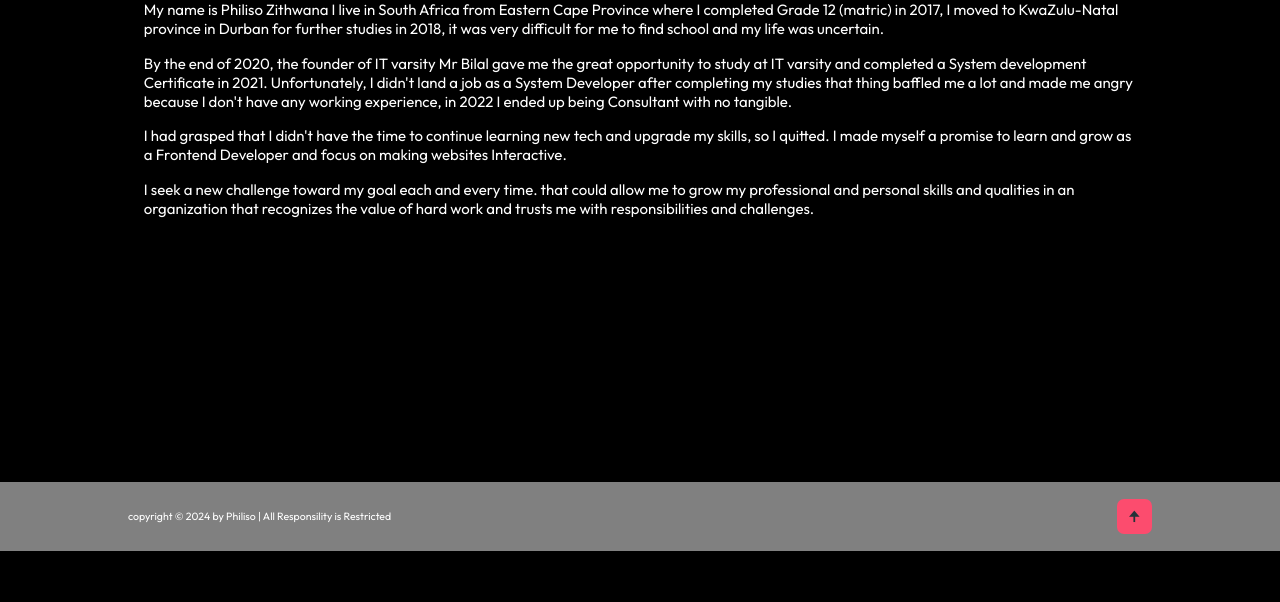
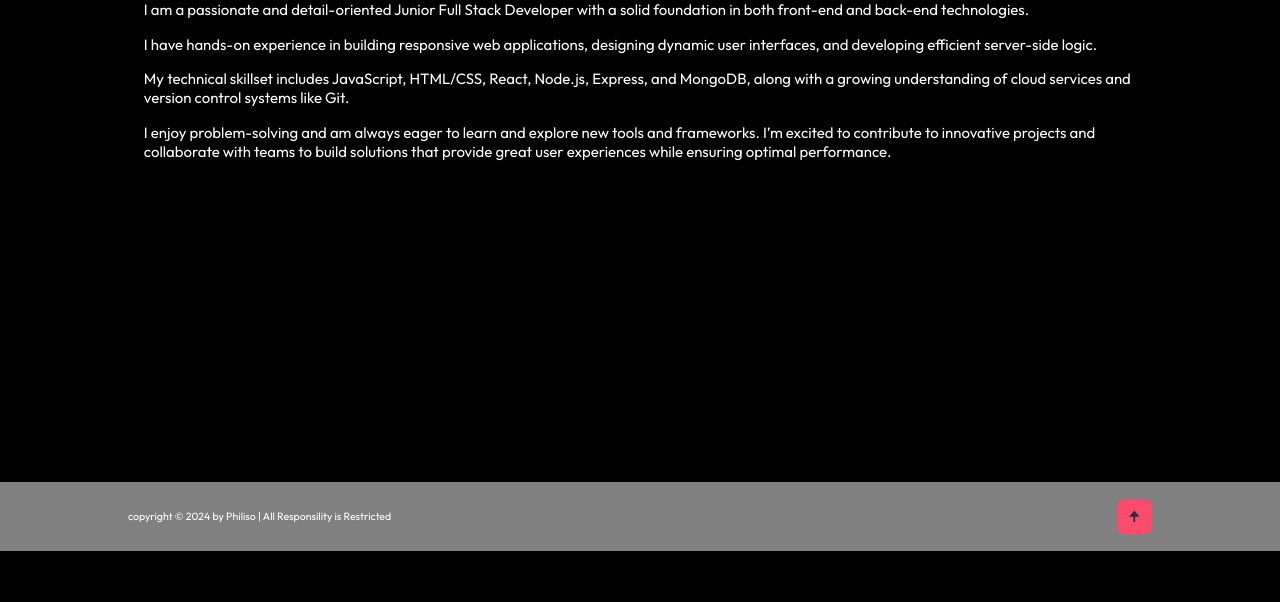
Before and after one commit to philisophiliso524-ITvarsity/portifolio-site, a plain HTML site: page about.html in a window 1280 px wide. Shown: the part 198-800 px from the top of the page. Drawn offline with nearby package versions, Linux system fonts and the light colour scheme.

Commit message:
new changes

```diff
--- a/about.html
+++ b/about.html
@@ -1,5 +1,6 @@
 <!DOCTYPE html>
 <html lang="en">
+
 <head>
   <meta charset="UTF-8" />
   <meta http-equiv="X-UA-Compatible" content="IE-edge" />
@@ -7,20 +8,14 @@
   <title>Responsive Personal Portfolio | Philiso</title>
 
   <!---- box icon ---->
-    <link
-      href="https://unpkg.com/boxicons@2.1.4/css/boxicons.min.css"
-      rel="stylesheet"
-    />
+  <link href="https://unpkg.com/boxicons@2.1.4/css/boxicons.min.css" rel="stylesheet" />
 
   <!---- custom css --->
   <link rel="stylesheet" href="css/style.css" />
   <link rel="stylesheet" href="css/custom.css" />
   <link rel="preconnect" href="https://fonts.googleapis.com" />
   <link rel="preconnect" href="https://fonts.gstatic.com" crossorigin />
-    <link
-      href="https://fonts.googleapis.com/css2?family=Roboto:wght@100;400&display=swap"
-      rel="stylesheet"
-    />
+  <link href="https://fonts.googleapis.com/css2?family=Roboto:wght@100;400&display=swap" rel="stylesheet" />
 </head>
 
 <body>
@@ -34,37 +29,18 @@
   </header>
 
   <section class="aboutmore" id="aboutmore">
-      <h2 class="heading"><span>Brief</span>about my <span>journey</span></h2>
+    <h2 class="heading"><span>Brief</span>about my <span>Mission </span>and <span>Vission</span></h2>
     <div class="aboutmore">
-        <p>
-          My name is Philiso Zithwana I live in South Africa from Eastern Cape
-          Province where I completed Grade 12 (matric) in 2017, I moved to
-          KwaZulu-Natal province in Durban for further studies in 2018, it was
-          very difficult for me to find school and my life was uncertain.
-        </p>
+      <p>I am a passionate and detail-oriented Junior Full Stack Developer with a solid foundation in both front-end and
+        back-end technologies.</p>
+      <p>I have hands-on experience in building responsive web applications, designing dynamic user interfaces, and
+        developing efficient server-side logic.</p>
+      <p> My technical skillset includes JavaScript, HTML/CSS, React, Node.js, Express, and MongoDB, along with a
+        growing understanding of cloud services and version control systems like Git.</p>
 
-        <p>
-          By the end of 2020, the founder of IT varsity Mr Bilal gave me the  great
-          opportunity to study at IT varsity and completed a System development
-          Certificate in 2021. Unfortunately, I didn't land a job as a System
-          Developer after completing my studies that thing  baffled me a lot and made
-          me angry because I don't have any working experience, in 2022 I ended
-          up being Consultant with no tangible.
-        </p>
-
-        <p>
-          I had grasped that I didn't have the time to continue learning new
-          tech and upgrade my skills, so I quitted. I made myself a
-          promise to learn and grow as a Frontend Developer and  focus
-          on making websites Interactive.
-        </p>
-
-        <p>
-          I seek a new challenge toward my goal each and every time.
-          that could allow me to grow my professional and personal skills and
-          qualities in an organization that recognizes the value of hard work
-          and trusts me with responsibilities and challenges.
-        </p>
+      <p>I enjoy problem-solving and am always eager to learn and explore new tools and frameworks. I’m excited to
+        contribute to innovative projects and collaborate with teams to build solutions that provide great user
+        experiences while ensuring optimal performance.</p>
     </div>
   </section>
 
@@ -81,4 +57,5 @@
   <!-- custom js --->
   <script src="js/script.js"></script>
 </body>
+
 </html>
```
Also changed, not shown: index.html (+36 -15 lines). Lines whose indentation alone changed are shown as unchanged.
